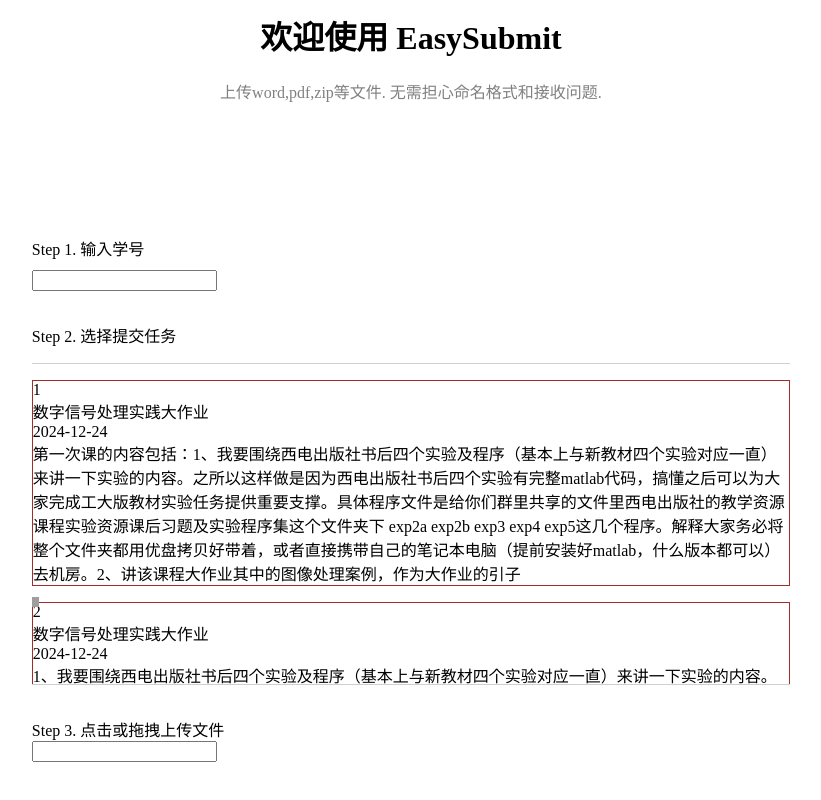
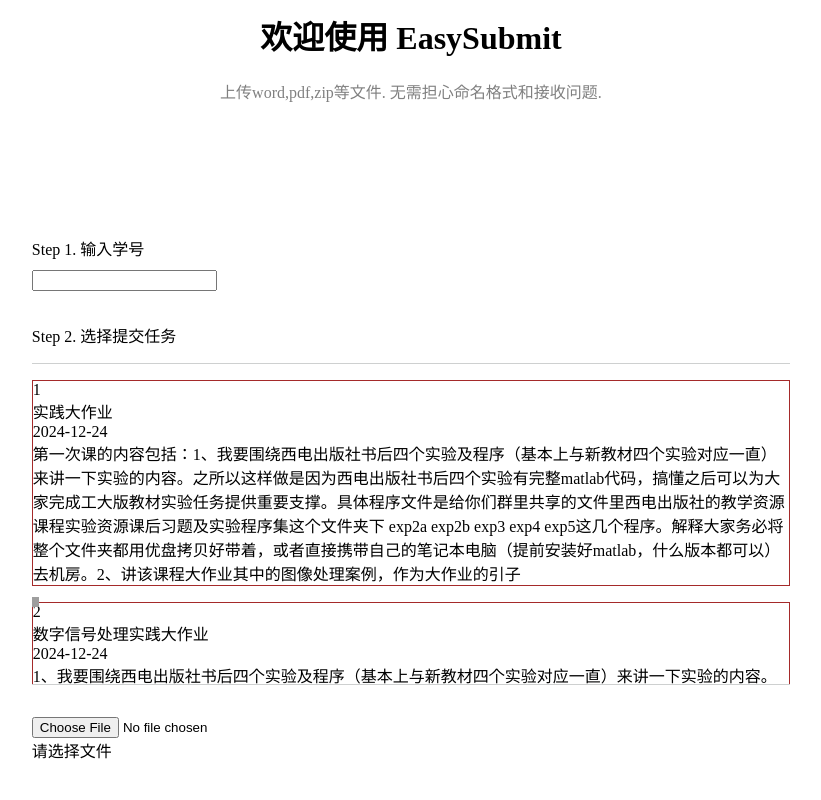
Before and after one commit to lithiumfleet/easysubmit-v2, a Vue app in the folder font/: page / in a window 1280 px wide. Shown: the part 240-1040 px from the top of the page, without its empty margins (229-1050 px from the left). Built offline with nearby package versions, Linux system fonts and the light colour scheme; grey boxes are pictures that could not be loaded.

Commit message:
add file uploader

```diff
--- a/font/src/components/FileUploader.vue
+++ /dev/null
@@ -1,14 +0,0 @@
-<script setup>
-</script>
-
-<template>
-    <div>
-        <div class="notice">
-            Step 3. 点击或拖拽上传文件
-        </div>
-        <input class="input" type="string" />
-    </div>
-</template>
-
-<style scoped>
-</style>
--- a/font/src/components/FlowArea.vue
+++ b/font/src/components/FlowArea.vue
@@ -1,7 +1,7 @@
 <script setup>
-import IDInserter from './IDInserter.vue';
-import TaskSelector from './TaskSelector.vue';
-import FileUploader from './FileUploader.vue';
+import IDInserter from './FlowComponents/IDInserter.vue';
+import TaskSelector from './FlowComponents/TaskSelector.vue';
+import FileUploader from './FlowComponents/FileUploader.vue';
 </script>
 
 <template>
--- /dev/null
+++ b/font/src/components/FlowComponents/FileUploader.vue
@@ -0,0 +1,26 @@
+<script setup>
+import { ref, defineProps } from 'vue'
+
+let file = ref(null);
+
+function prefillFileHandler(event) {
+    const files = event.target.files;
+        if (files.length > 0) {
+            file = files[0];
+            console.log(file);
+        }
+}
+
+
+</script>
+
+<template>
+    <div class="file-uploader-warp">
+        <input type="file" @change="prefillFileHandler"/>
+        <div v-if="file">当前选择文件:{{ file.name }}</div>
+        <div v-if="!file">请选择文件</div>
+    </div>
+</template>
+
+<style scoped>
+</style>
--- a/font/src/components/TaskSelector.vue
+++ b/font/src/components/FlowComponents/TaskSelector.vue
@@ -3,7 +3,7 @@
 import { ref,watch,computed } from 'vue'
 let task_1 = {
     taskid: 1,
-    taskname: "数字信号处理实践大作业",
+    taskname: "实践大作业",
     deadline: "2024-12-24",
     status: false,
     description: "第一次课的内容包括：\
@@ -27,10 +27,16 @@
 const taskList = [task_1, task_2]; // can get from server
 
 let selectedTaskid = ref(-1);
+let selectedTask = null;
+
 const selectTaskHandler = (taskid) => {
     selectedTaskid.value = taskid;
     console.debug(`select id: ${taskid}`);
 };
+watch(selectedTaskid, (newid, _) => {
+    selectedTask = taskList.filter((task) => task.taskid===newid)[0];
+    console.debug(selectedTask);
+});
 
 </script>
 
@@ -39,6 +45,7 @@
         <div class="notice">
             Step 2. 选择提交任务
         </div>
+        <div v-if="selectedTask !== null">当前选择:{{ selectedTask.taskname }}</div>
         <div class="task-list-warp">
             <div class="task-list" >
                 <TaskCard
```
Also changed, not shown: font/src/components/FlowComponents/IDInserter.vue (renamed from font/src/components/IDInserter.vue), font/src/components/FlowComponents/TaskCard.vue (renamed from font/src/components/TaskCard.vue).
